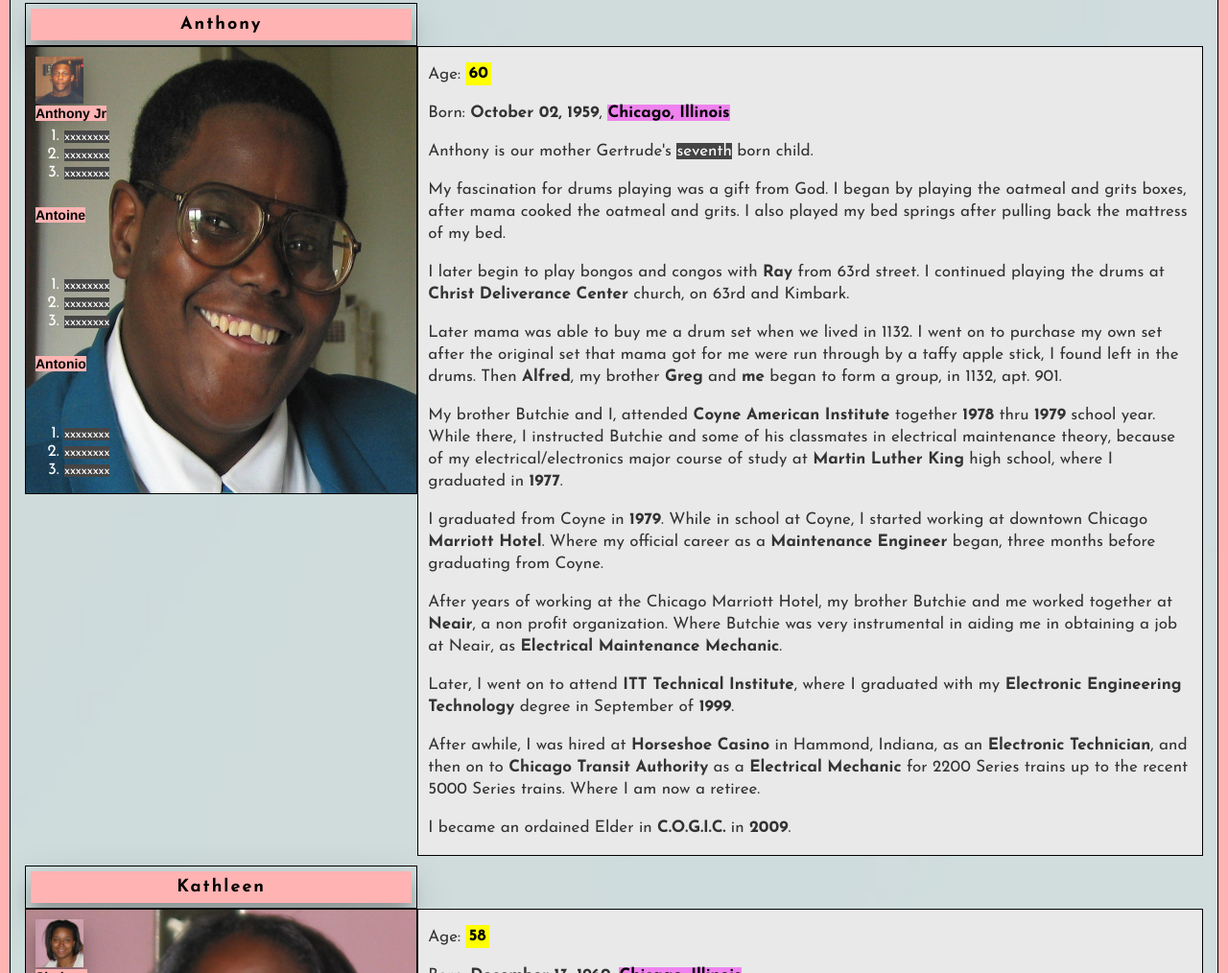
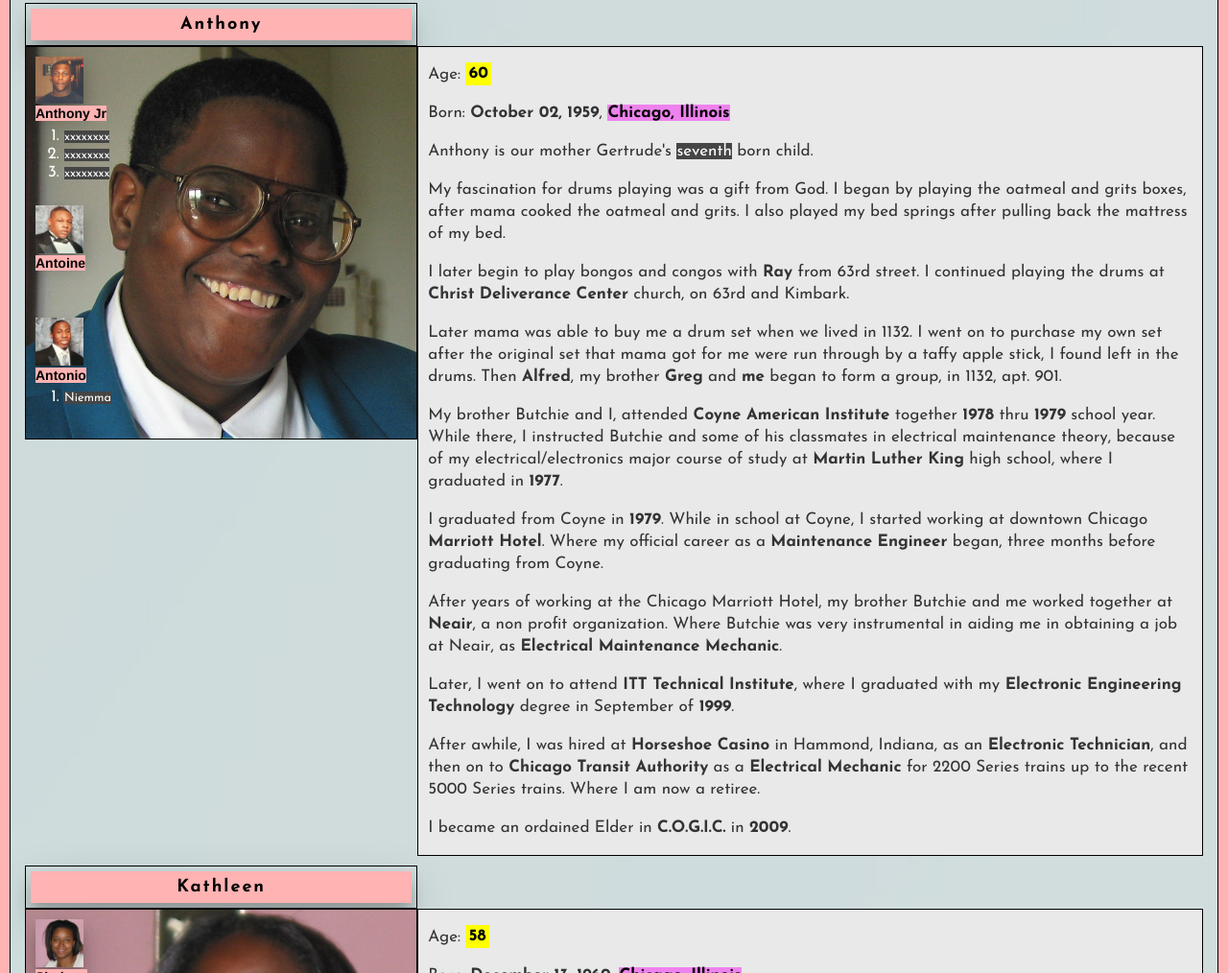
Before and after one commit to gcs-pages/anthony-life-story, a plain HTML site: page index.html in a window 1280 px wide. Shown: the part 7442-8456 px from the top of the page at 96% size. Drawn offline with nearby package versions, Linux system fonts and the light colour scheme.

Commit message:
add anthony's sons Antoine and antonio

```diff
--- a/index.html
+++ b/index.html
@@ -1386,6 +1386,7 @@
                             <td>
                                 <div class="descendant-photo">
                                     <figure>
+                                        <img src="img/anthony-son-antoine.jpg" alt="anthony-son-antoine picture">
                                         <figcaption><span class="text-on-background-1">Antoine</span></figcaption>
                                     </figure>
                                 </div>
@@ -1393,10 +1394,7 @@
                             <br>
                             <br>
                                 <ol class="descendant-grandchildren">
-                                    <li><span class="text-on-background-2">xxxxxxxx</span></li>
-                                    <li><span class="text-on-background-2">xxxxxxxx</span></li>
-                                    <li><span class="text-on-background-2">xxxxxxxx</span></li>
-
+                                    <li class="visibility-hidden"><span class="text-on-background-2">xxxxxxxx</span></li>
                                 </ol>
                             </td>
 
@@ -1413,6 +1411,7 @@
                             <td>
                                 <div class="descendant-photo">
                                     <figure>
+                                        <img src="img/anthony-son-antonio.jpg" alt="anthony-son-antonio picture">
                                         <figcaption><span class="text-on-background-1">Antonio</span></figcaption>
                                     </figure>
                                 </div>
@@ -1420,10 +1419,8 @@
                             <br>
                             <br>
                                 <ol class="descendant-grandchildren">
-                                    <li><span class="text-on-background-2">xxxxxxxx</span></li>
-                                    <li><span class="text-on-background-2">xxxxxxxx</span></li>
-                                    <li><span class="text-on-background-2">xxxxxxxx</span></li>
-
+                                    <li><span class="text-on-background-2">Niemma</span></li>
+                                    <li class="visibility-hidden"><span class="text-on-background-2">xxxxxxxx</span></li>
                                 </ol>
                             </td>
 
```
Also changed, not shown: img/anthony-son-antoine.jpg (added), img/anthony-son-antonio.jpg (added).
